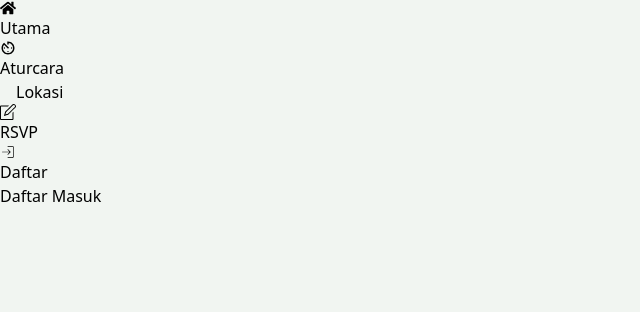
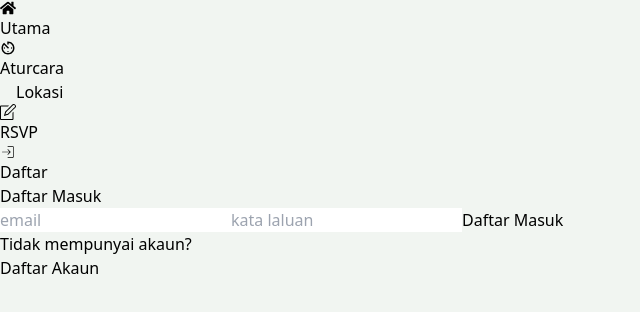
Before and after one commit to farisASiS/rsvp-project, a React (Vite) app in the folder client/: page /daftar-masuk in a window 1280 px wide. Shown: the top 312 px of the page, without its empty margins (0-640 px from the left). Built offline with nearby package versions, Linux system fonts and the light colour scheme; some icons are missing.

Commit message:
Finish signin page functionality, but bcryptjs havent solved yet

```diff
--- a/client/src/pages/DaftarAkaun.jsx
+++ b/client/src/pages/DaftarAkaun.jsx
@@ -34,10 +34,13 @@ export default function DaftarAkaun() {
       };
       setLoading(false);
       setError(null);
+      alert('Akaun berjaya didaftarkan!');
       navigate('/daftar-masuk');
     } catch (error) {
       setLoading(false);
       setError(error.message);
+      console.log(error.message);
+
     }
   };
   return (
--- a/client/src/pages/DaftarMasuk.jsx
+++ b/client/src/pages/DaftarMasuk.jsx
@@ -1,7 +1,67 @@
-import React from 'react'
+import { useState } from 'react'
+import { Link, useNavigate } from "react-router-dom";
+
 
 export default function DaftarMasuk() {
+  const [formData, setFormData] = useState({});
+  const [error, setError] = useState(null);
+  const [loading, setLoading] = useState(false);
+  const navigate = useNavigate();
+  const handleChange = (e) => {
+    setFormData(
+      {
+        ...formData,
+        [e.target.id]: e.target.value,
+      });
+  };
+  const handleSubmit = async (e) => {
+    e.preventDefault();
+    try {
+      setLoading(true);
+      const res = await fetch('/api/auth/signin', {
+        method: 'POST',
+        headers: {
+          'Content-Type': 'application/json'
+        },
+        body: JSON.stringify(formData),
+      });
+      const data = await res.json();
+      console.log(data);
+      if(data.success === false) {
+        setLoading(false);
+        setError(data.message);
+        return;
+      }
+      setLoading(false);
+      setError(null);
+      alert('Selamat datang!');
+      navigate('/');
+    } catch (error) {
+      setLoading(false);
+      setError(error.message);
+      console.log(error.message);
+    }
+  };
   return (
-    <div>Daftar Masuk</div>
+    <div className='p-3 max-w-lg mx-auto'>
+      <h1 className = 'text-3xl text-center font-semibold my-7'>Daftar Masuk</h1>
+      <form onSubmit={handleSubmit} className='flex flex-col gap-4'>
+        <input type="text" placeholder='email'
+        className='border p-3 rounded-lg' id='email' onChange={handleChange}/>
+        <input type="password" placeholder='kata laluan'
+        className='border p-3 rounded-lg' id='password' onChange={handleChange}/>
+        <button disabled = {loading} className='bg bg-slate-700 text-white p-3 rounded-lg uppercase hover:opacity-95
+        disabled:-80'>
+          {loading ? 'Loading...' : 'Daftar Masuk'}
+          </button>
+      </form>
+      <div className='flex gap-2 mt-5'>
+        <p>Tidak mempunyai akaun?</p>
+        <Link to={'/daftar-akaun'}>
+          <span className='text-blue-700'>Daftar Akaun</span>
+        </Link>
+      </div>
+      {error && <p className='text-red-500 mt-5'>{error}</p>}
+    </div>
   )
 }
```
Also changed, not shown: 1 other file (tests, documents, lock files or other folders).
